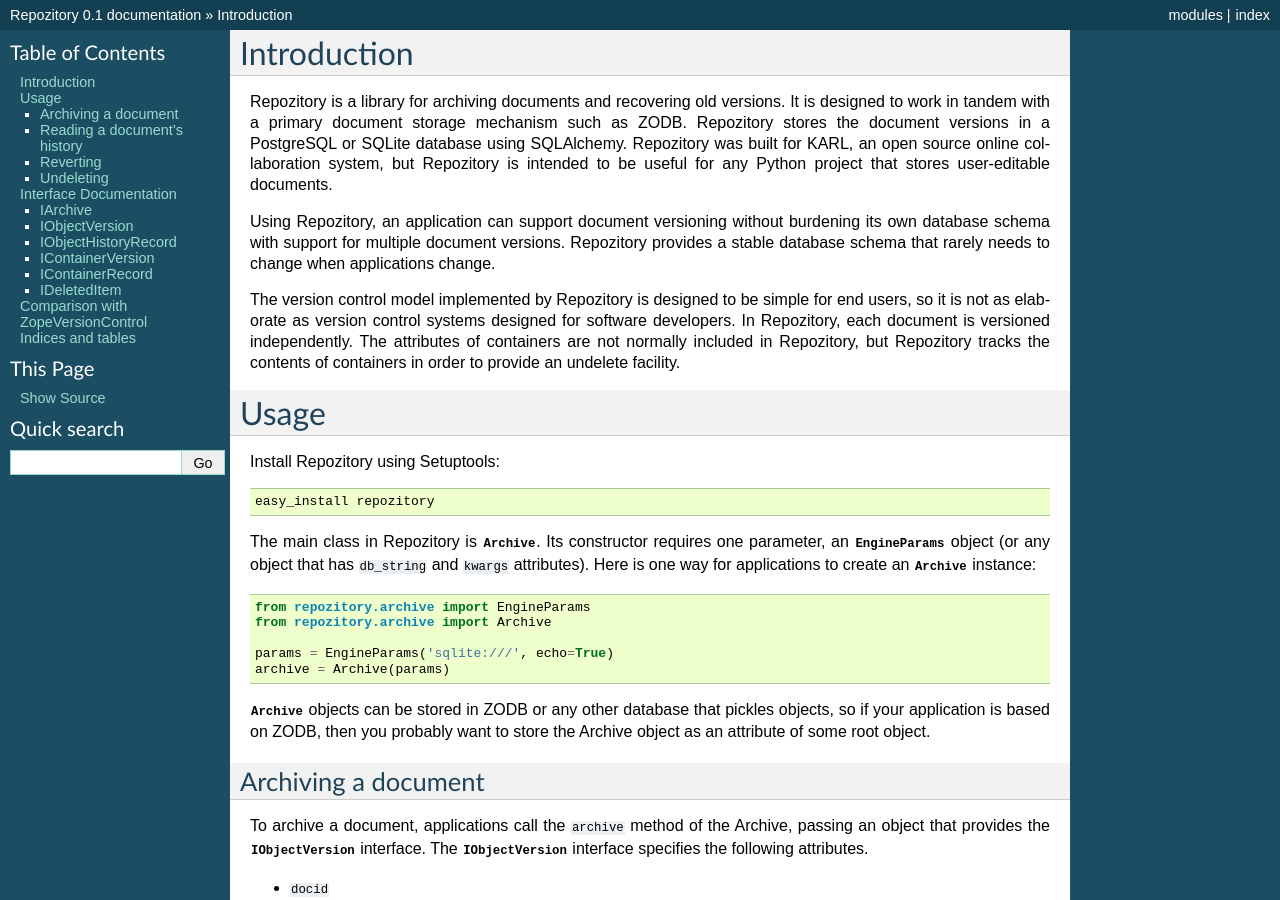
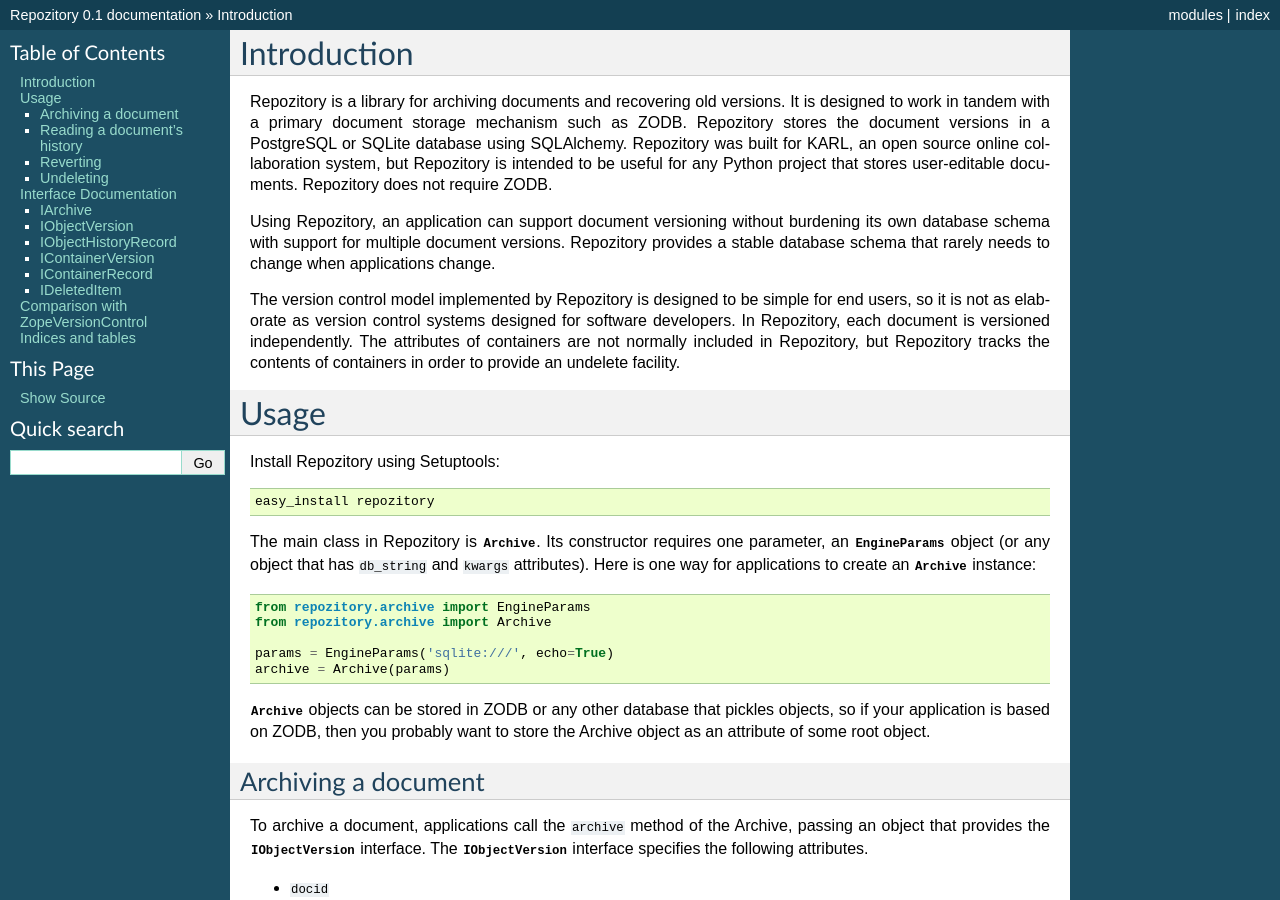
Before and after one commit to Pylons/repozitory, a Sphinx documentation site: the page built from doc/source/index.rst, in a window 1280 px wide and 900 px high. Built offline with Sphinx 7.4.7, drawn with Linux system fonts in a browser that asks for light colours.

Commit message:
Final documentation revisions for 0.1

```diff
--- a/doc/source/index.rst
+++ b/doc/source/index.rst
@@ -15,7 +15,7 @@
 in a PostgreSQL or SQLite database using SQLAlchemy. Repozitory was
 built for KARL, an open source online collaboration system, but
 Repozitory is intended to be useful for any Python project that stores
-user-editable documents.
+user-editable documents.  Repozitory does not require ZODB.
 
 Using Repozitory, an application can support document versioning
 without burdening its own database schema with support for multiple
--- a/setup.py
+++ b/setup.py
@@ -6,7 +6,7 @@
 setup(
     name='repozitory',
     version=version,
-    description="SQLAlchemy repository for ZODB objects",
+    description="A library for archiving documents using SQLAlchemy",
     long_description="See the documentation at "
         "http://packages.python.org/repozitory",
     # Get strings from http://pypi.python.org/pypi?%3Aaction=list_classifiers
```
